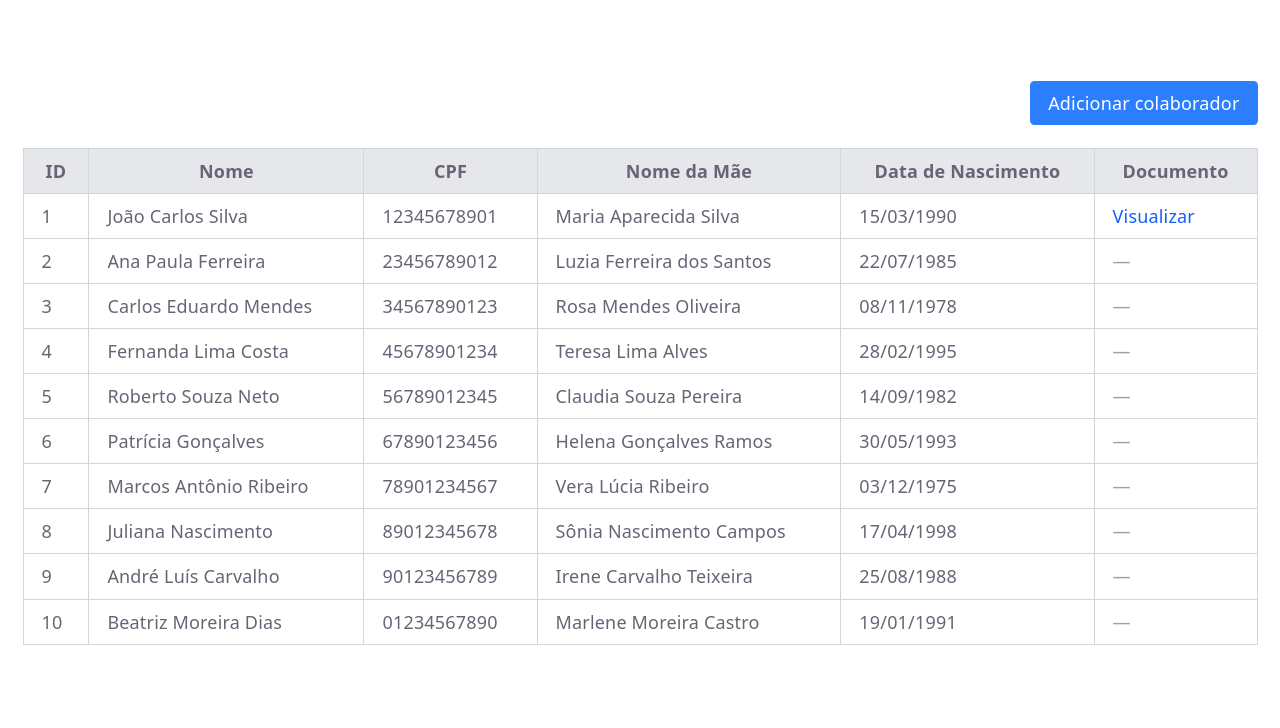
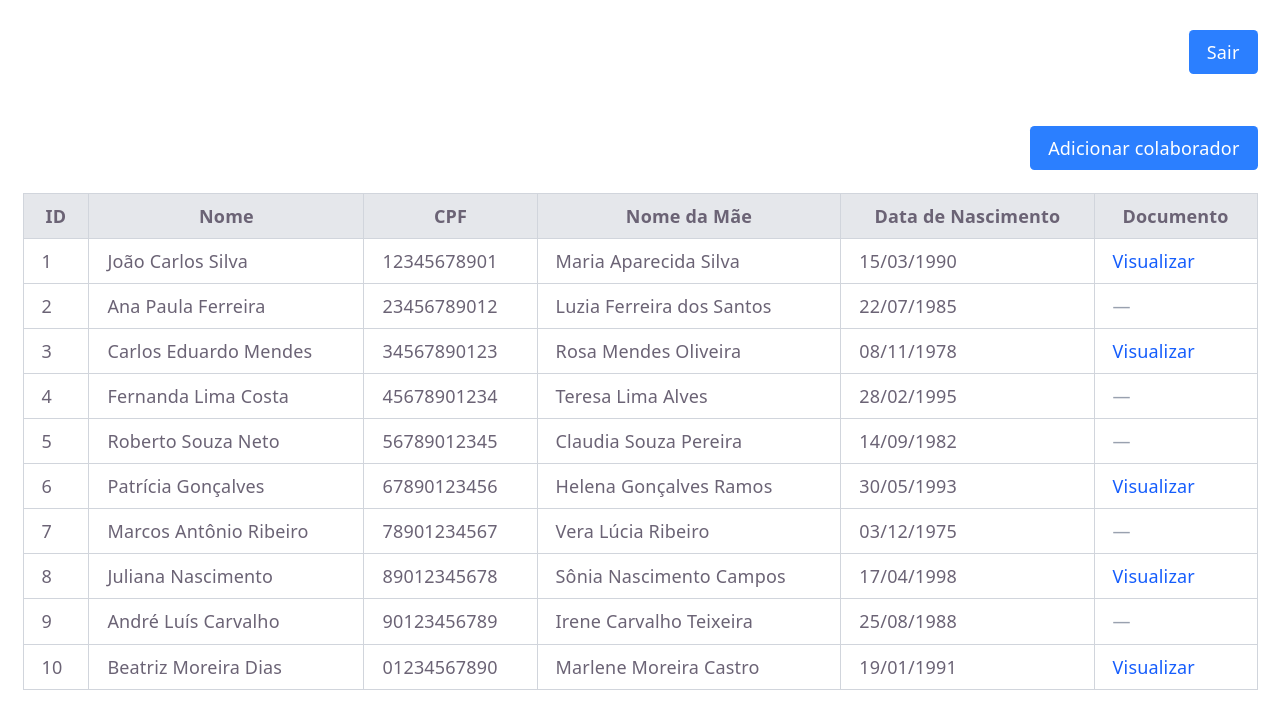
Before and after one commit to FernandoBersellini/sindifacil-prototipo, a React (Vite) app: page /dashboard in a window 1280 px wide. Shown: the top 728 px of the page. Built offline with nearby package versions, Linux system fonts and the light colour scheme.

Commit message:
feat: add logout button to dashboard and include placeholder documents in worker data

```diff
--- a/src/Dashboard.tsx
+++ b/src/Dashboard.tsx
@@ -2,6 +2,7 @@ import { useState } from "react";
 import { workers as initialWorkers, type Worker } from "./utils/workers";
 import WorkersTable from "./components/WorkersTable";
 import WorkerFormModal from "./components/WorkerFormModal";
+import { useNavigate } from "react-router-dom";
 
 export default function Dashboard() {
     const [workers, setWorkers] = useState<Worker[]>(initialWorkers);
@@ -15,10 +16,20 @@ export default function Dashboard() {
         setWorkers((prev) => [...prev, newWorker]);
     }
 
+    const navigate = useNavigate();
+    function handleLogout() {
+        navigate('/');
+    }
+
     return (
         <div className="flex flex-col h-screen p-5">
-            <h1 className="text-2xl font-bold text-white mb-5">Dashboard de colaboradores</h1>
-            <div className="flex justify-between">
+            <div className="flex justify-between mb-5">
+                <h1 className="text-2xl font-bold text-white mb-5">Dashboard de colaboradores</h1>
+                <button onClick={handleLogout} className="flex justify-end bg-blue-500 cursor-pointer hover:bg-blue-600 text-white px-4 py-2 rounded self-center">
+                    Sair
+                </button>
+            </div>
+            <div className="flex justify-between mt-5">
                 <h1 className="text-xl font-bold text-white">Tabela de colaboradores</h1>
                 <button
                     onClick={() => setIsModalOpen(true)}
--- a/src/utils/workers.ts
+++ b/src/utils/workers.ts
@@ -30,7 +30,8 @@ export const workers = [
         nome: "Carlos Eduardo Mendes",
         cpf: "34567890123",
         nomeMae: "Rosa Mendes Oliveira",
-        dataNascimento: "1978-11-08"
+        dataNascimento: "1978-11-08",
+        documento: placeholderPdf
     },
     {
         id: 4,
@@ -51,7 +52,8 @@ export const workers = [
         nome: "Patrícia Gonçalves",
         cpf: "67890123456",
         nomeMae: "Helena Gonçalves Ramos",
-        dataNascimento: "1993-05-30"
+        dataNascimento: "1993-05-30",
+        documento: placeholderPdf
     },
     {
         id: 7,
@@ -65,7 +67,8 @@ export const workers = [
         nome: "Juliana Nascimento",
         cpf: "89012345678",
         nomeMae: "Sônia Nascimento Campos",
-        dataNascimento: "1998-04-17"
+        dataNascimento: "1998-04-17",
+        documento: placeholderPdf
     },
     {
         id: 9,
@@ -79,6 +82,7 @@ export const workers = [
         nome: "Beatriz Moreira Dias",
         cpf: "01234567890",
         nomeMae: "Marlene Moreira Castro",
-        dataNascimento: "1991-01-19"
+        dataNascimento: "1991-01-19",
+        documento: placeholderPdf
     },
 ];
```
